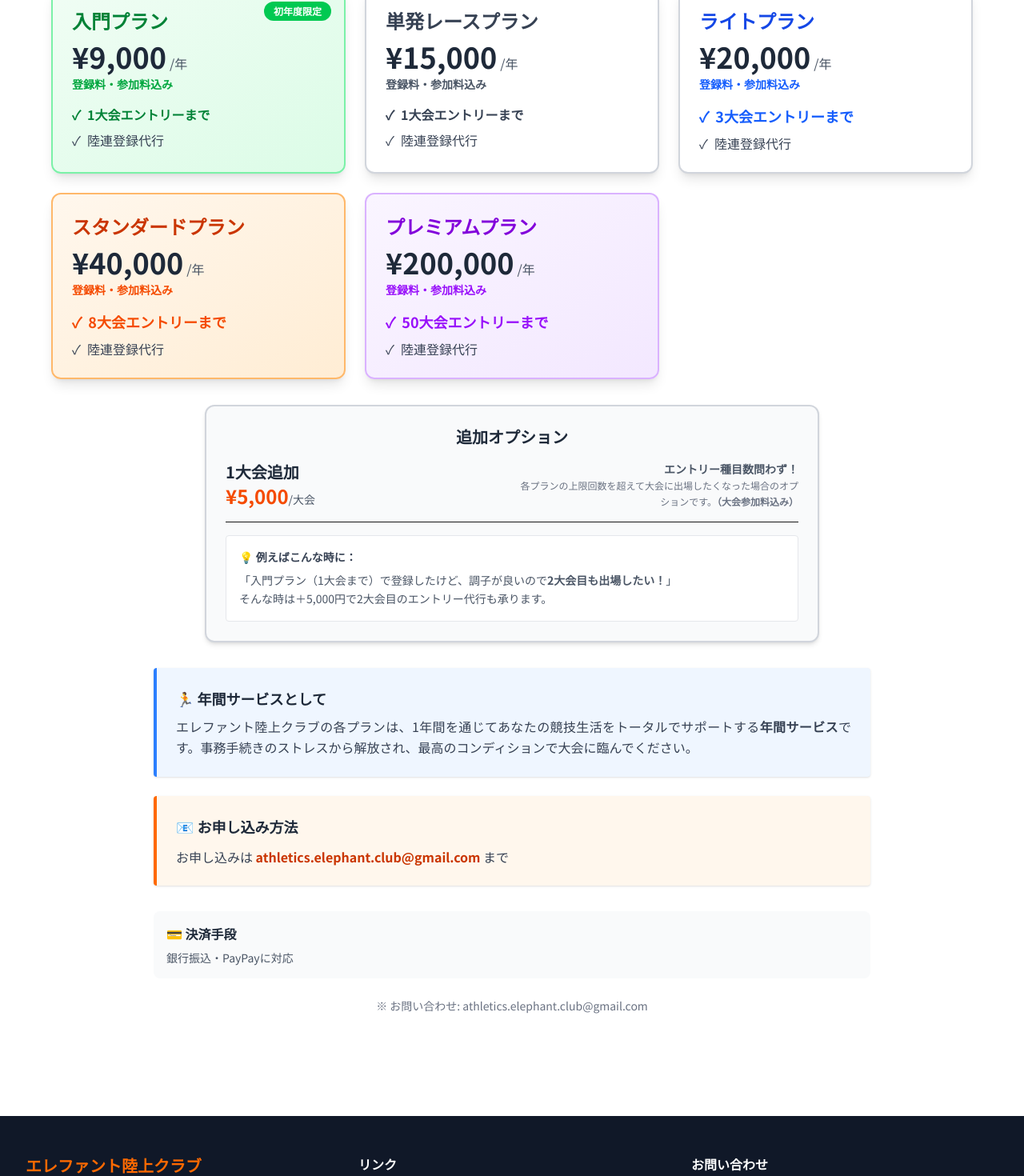
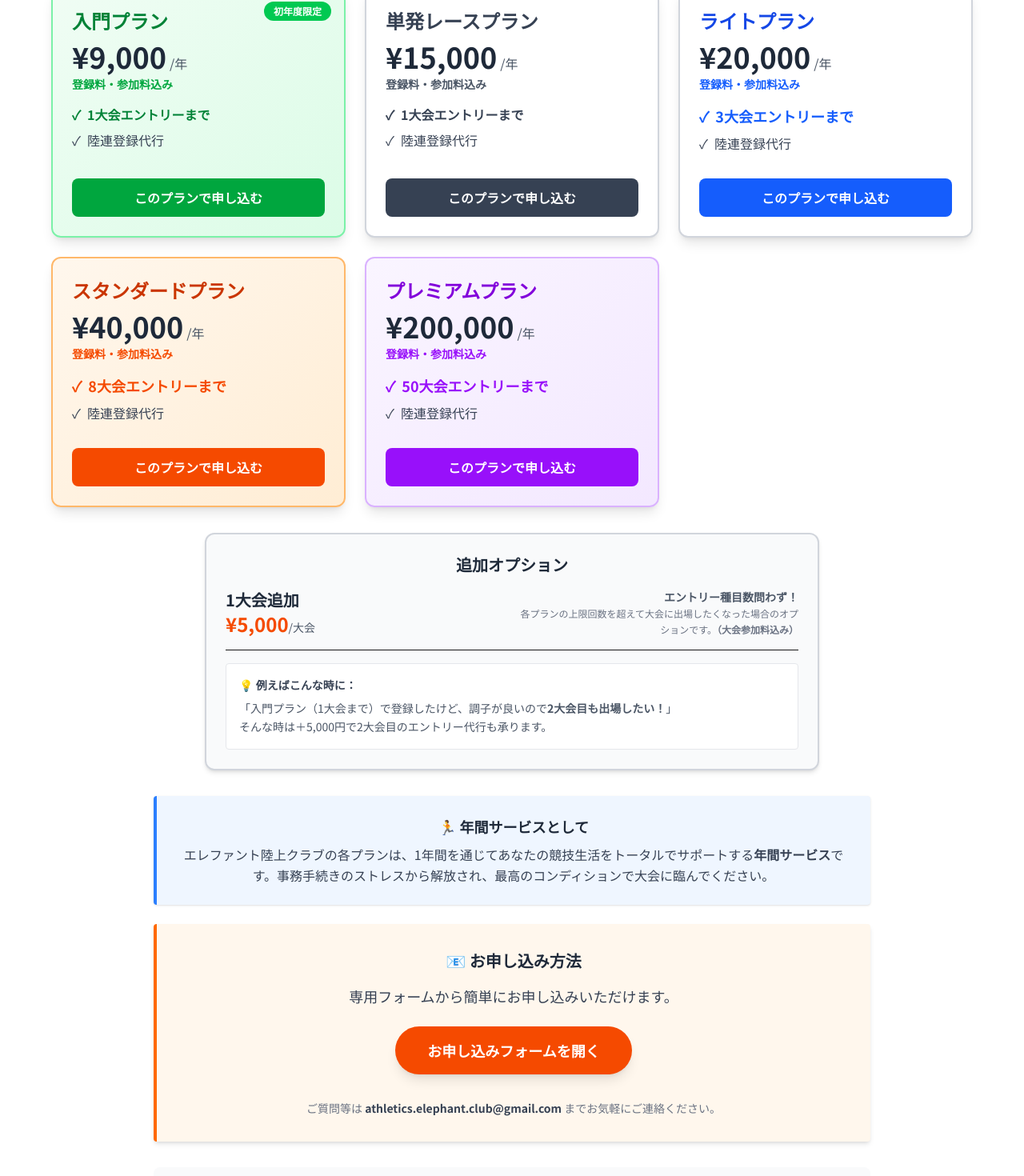
Before and after one commit to koya1127/elephant, a Next.js app in the folder apps/public-web/: page / in a window 1280 px wide. Shown: the part 2297-3767 px from the top of the page at 80% size. Built offline with nearby package versions, Linux system fonts and the light colour scheme.

Commit message:
add google form application buttons and update contact section

```diff
--- a/apps/public-web/src/app/page.tsx
+++ b/apps/public-web/src/app/page.tsx
@@ -170,7 +170,7 @@ export default function HomePage() {
           {/* Plans Grid */}
           <div className="grid md:grid-cols-2 lg:grid-cols-3 gap-6 max-w-6xl mx-auto mb-8">
             {/* 入門プラン */}
-            <div className="bg-gradient-to-br from-green-50 to-green-100 border-2 border-green-300 rounded-xl p-6 shadow-lg relative">
+            <div className="bg-gradient-to-br from-green-50 to-green-100 border-2 border-green-300 rounded-xl p-6 shadow-lg relative flex flex-col">
               <div className="absolute top-4 right-4 bg-green-500 text-white text-xs font-bold px-3 py-1 rounded-full">
                 初年度限定
               </div>
@@ -180,7 +180,7 @@ export default function HomePage() {
                 <span className="text-gray-600 ml-1">/年</span>
               </div>
               <p className="text-sm text-green-600 font-bold mb-4">登録料・参加料込み</p>
-              <div className="space-y-2 text-gray-700">
+              <div className="space-y-2 text-gray-700 mb-8 flex-grow">
                 <p className="flex items-center font-bold text-green-700">
                   <span className="mr-2">✓</span> 1大会エントリーまで
                 </p>
@@ -188,17 +188,25 @@ export default function HomePage() {
                   <span className="mr-2">✓</span> 陸連登録代行
                 </p>
               </div>
+              <a
+                href="https://docs.google.com/forms/d/e/1FAIpQLSduafqq4D5dA6btXfcf9PAYnhKciRcZSDLg4J1HSqWwbqanBQ/viewform?usp=sf_link"
+                target="_blank"
+                rel="noopener noreferrer"
+                className="block text-center bg-green-600 text-white font-bold py-3 rounded-lg hover:bg-green-700 transition-colors"
+              >
+                このプランで申し込む
+              </a>
             </div>
 
             {/* 単発レースプラン */}
-            <div className="bg-white border-2 border-gray-300 rounded-xl p-6 shadow-lg">
+            <div className="bg-white border-2 border-gray-300 rounded-xl p-6 shadow-lg flex flex-col">
               <h3 className="text-2xl font-bold text-gray-700 mb-2">単発レースプラン</h3>
               <div className="flex items-baseline mb-1">
                 <span className="text-4xl font-bold text-gray-800">¥15,000</span>
                 <span className="text-gray-600 ml-1">/年</span>
               </div>
               <p className="text-sm text-gray-600 font-bold mb-4">登録料・参加料込み</p>
-              <div className="space-y-2 text-gray-700">
+              <div className="space-y-2 text-gray-700 mb-8 flex-grow">
                 <p className="flex items-center font-bold text-gray-700">
                   <span className="mr-2">✓</span> 1大会エントリーまで
                 </p>
@@ -206,17 +214,25 @@ export default function HomePage() {
                   <span className="mr-2">✓</span> 陸連登録代行
                 </p>
               </div>
+              <a
+                href="https://docs.google.com/forms/d/e/1FAIpQLSduafqq4D5dA6btXfcf9PAYnhKciRcZSDLg4J1HSqWwbqanBQ/viewform?usp=sf_link"
+                target="_blank"
+                rel="noopener noreferrer"
+                className="block text-center bg-gray-700 text-white font-bold py-3 rounded-lg hover:bg-gray-800 transition-colors"
+              >
+                このプランで申し込む
+              </a>
             </div>
 
             {/* ライトプラン */}
-            <div className="bg-white border-2 border-gray-300 rounded-xl p-6 shadow-lg">
+            <div className="bg-white border-2 border-gray-300 rounded-xl p-6 shadow-lg flex flex-col">
               <h3 className="text-2xl font-bold text-blue-700 mb-2">ライトプラン</h3>
               <div className="flex items-baseline mb-1">
                 <span className="text-4xl font-bold text-gray-800">¥20,000</span>
                 <span className="text-gray-600 ml-1">/年</span>
               </div>
               <p className="text-sm text-blue-600 font-bold mb-4">登録料・参加料込み</p>
-              <div className="space-y-2 text-gray-700">
+              <div className="space-y-2 text-gray-700 mb-8 flex-grow">
                 <p className="flex items-center font-bold text-blue-600 text-lg">
                   <span className="mr-2">✓</span> 3大会エントリーまで
                 </p>
@@ -224,17 +240,25 @@ export default function HomePage() {
                   <span className="mr-2">✓</span> 陸連登録代行
                 </p>
               </div>
+              <a
+                href="https://docs.google.com/forms/d/e/1FAIpQLSduafqq4D5dA6btXfcf9PAYnhKciRcZSDLg4J1HSqWwbqanBQ/viewform?usp=sf_link"
+                target="_blank"
+                rel="noopener noreferrer"
+                className="block text-center bg-blue-600 text-white font-bold py-3 rounded-lg hover:bg-blue-700 transition-colors"
+              >
+                このプランで申し込む
+              </a>
             </div>
 
             {/* スタンダードプラン */}
-            <div className="bg-gradient-to-br from-orange-50 to-orange-100 border-2 border-orange-300 rounded-xl p-6 shadow-lg">
+            <div className="bg-gradient-to-br from-orange-50 to-orange-100 border-2 border-orange-300 rounded-xl p-6 shadow-lg flex flex-col">
               <h3 className="text-2xl font-bold text-orange-700 mb-2">スタンダードプラン</h3>
               <div className="flex items-baseline mb-1">
                 <span className="text-4xl font-bold text-gray-800">¥40,000</span>
                 <span className="text-gray-600 ml-1">/年</span>
               </div>
               <p className="text-sm text-orange-600 font-bold mb-4">登録料・参加料込み</p>
-              <div className="space-y-2 text-gray-700">
+              <div className="space-y-2 text-gray-700 mb-8 flex-grow">
                 <p className="flex items-center font-bold text-orange-600 text-lg">
                   <span className="mr-2">✓</span> 8大会エントリーまで
                 </p>
@@ -242,17 +266,25 @@ export default function HomePage() {
                   <span className="mr-2">✓</span> 陸連登録代行
                 </p>
               </div>
+              <a
+                href="https://docs.google.com/forms/d/e/1FAIpQLSduafqq4D5dA6btXfcf9PAYnhKciRcZSDLg4J1HSqWwbqanBQ/viewform?usp=sf_link"
+                target="_blank"
+                rel="noopener noreferrer"
+                className="block text-center bg-orange-600 text-white font-bold py-3 rounded-lg hover:bg-orange-700 transition-colors"
+              >
+                このプランで申し込む
+              </a>
             </div>
 
             {/* プレミアムプラン */}
-            <div className="bg-gradient-to-br from-purple-50 to-purple-100 border-2 border-purple-300 rounded-xl p-6 shadow-lg md:col-span-2 lg:col-span-1">
+            <div className="bg-gradient-to-br from-purple-50 to-purple-100 border-2 border-purple-300 rounded-xl p-6 shadow-lg md:col-span-2 lg:col-span-1 flex flex-col">
               <h3 className="text-2xl font-bold text-purple-700 mb-2">プレミアムプラン</h3>
               <div className="flex items-baseline mb-1">
                 <span className="text-4xl font-bold text-gray-800">¥200,000</span>
                 <span className="text-gray-600 ml-1">/年</span>
               </div>
               <p className="text-sm text-purple-600 font-bold mb-4">登録料・参加料込み</p>
-              <div className="space-y-2 text-gray-700">
+              <div className="space-y-2 text-gray-700 mb-8 flex-grow">
                 <p className="flex items-center font-bold text-purple-600 text-lg">
                   <span className="mr-2">✓</span> 50大会エントリーまで
                 </p>
@@ -260,6 +292,14 @@ export default function HomePage() {
                   <span className="mr-2">✓</span> 陸連登録代行
                 </p>
               </div>
+              <a
+                href="https://docs.google.com/forms/d/e/1FAIpQLSduafqq4D5dA6btXfcf9PAYnhKciRcZSDLg4J1HSqWwbqanBQ/viewform?usp=sf_link"
+                target="_blank"
+                rel="noopener noreferrer"
+                className="block text-center bg-purple-600 text-white font-bold py-3 rounded-lg hover:bg-purple-700 transition-colors"
+              >
+                このプランで申し込む
+              </a>
             </div>
           </div>
 
@@ -293,17 +333,28 @@ export default function HomePage() {
           </div>
 
           <div className="max-w-4xl mx-auto space-y-6">
-            <div className="bg-blue-50 border-l-4 border-blue-500 rounded p-6 shadow-sm">
+            <div className="bg-blue-50 border-l-4 border-blue-500 rounded p-6 shadow-sm text-center">
               <h3 className="font-bold text-gray-800 mb-2 text-lg">🏃 年間サービスとして</h3>
-              <p className="text-gray-700 leading-relaxed text-justify">
+              <p className="text-gray-700 leading-relaxed">
                 エレファント陸上クラブの各プランは、1年間を通じてあなたの競技生活をトータルでサポートする<strong>年間サービス</strong>です。事務手続きのストレスから解放され、最高のコンディションで大会に臨んでください。
               </p>
             </div>
 
-            <div className="bg-orange-50 border-l-4 border-orange-500 rounded p-6 shadow-sm">
-              <h3 className="font-bold text-gray-800 mb-3 text-lg">📧 お申し込み方法</h3>
-              <p className="text-gray-700">
-                お申し込みは <strong className="text-orange-700">athletics.elephant.club@gmail.com</strong> まで
+            <div className="bg-orange-50 border-l-4 border-orange-500 rounded p-8 shadow-md text-center">
+              <h3 className="font-bold text-gray-800 mb-4 text-xl">📧 お申し込み方法</h3>
+              <p className="text-gray-700 mb-6 text-lg font-medium">
+                専用フォームから簡単にお申し込みいただけます。
+              </p>
+              <a
+                href="https://docs.google.com/forms/d/e/1FAIpQLSduafqq4D5dA6btXfcf9PAYnhKciRcZSDLg4J1HSqWwbqanBQ/viewform?usp=sf_link"
+                target="_blank"
+                rel="noopener noreferrer"
+                className="inline-block bg-orange-600 text-white font-bold py-4 px-10 rounded-full text-lg hover:bg-orange-700 transition-colors shadow-lg"
+              >
+                お申し込みフォームを開く
+              </a>
+              <p className="mt-8 text-sm text-gray-500">
+                ご質問等は <strong className="text-gray-700">athletics.elephant.club@gmail.com</strong> までお気軽にご連絡ください。
               </p>
             </div>
           </div>
```
